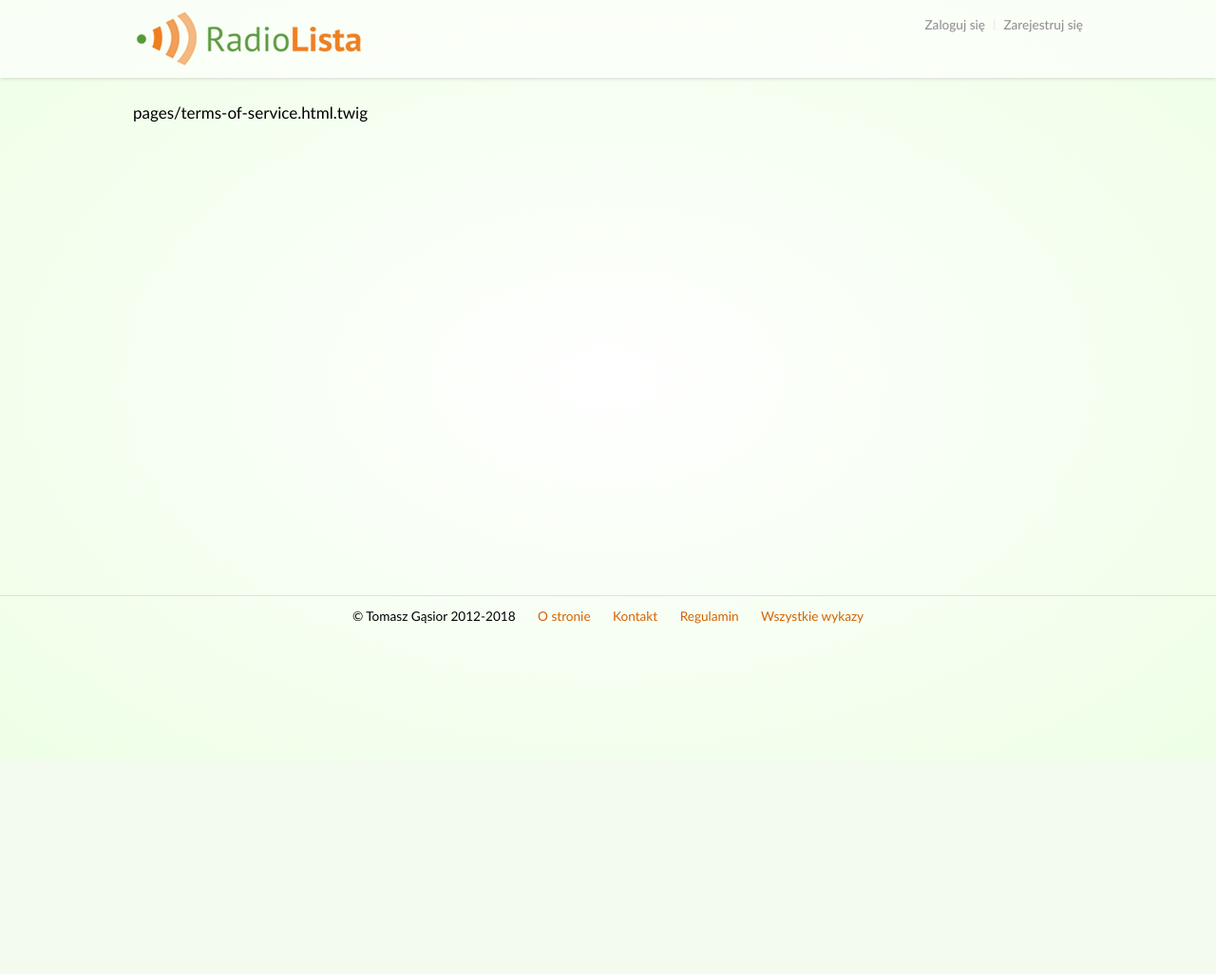
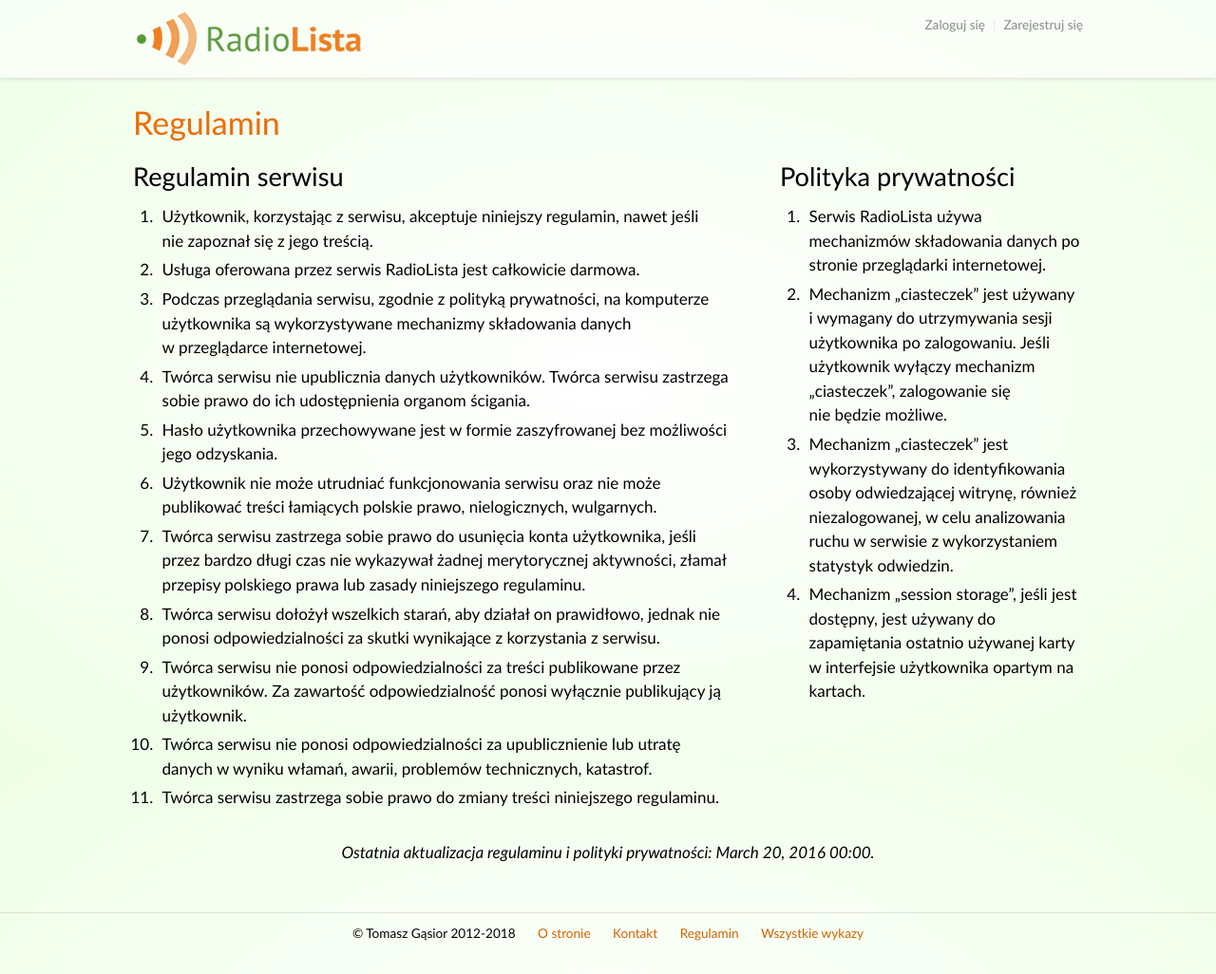
Before and after one commit to TomaszGasior/RadioLista-v3, a Symfony app: template templates/pages/terms-of-service.html.twig in a window 1280 px wide. Shown: the whole page at 95% size. Before the commit the page ends 657 px from the top, so only its background shows below. Run offline with Twig, Linux system fonts and the light colour scheme; the template is opened without the code that fills it, so the values that code supplies are empty; some libraries are stand-ins or nearby versions.

Commit message:
Port static HTML pages from RLv2.

```diff
--- a/templates/pages/terms-of-service.html.twig
+++ b/templates/pages/terms-of-service.html.twig
@@ -3,5 +3,38 @@
 {% block page_title %}Regulamin{% endblock %}
 
 {% block page_content %}
-<p>{{ _self }}</p>
+<header>
+	<h2>Regulamin</h2>
+</header>
+
+<div class="serviceTermsColumns">
+	<article>
+		<h3>Regulamin serwisu</h3>
+		<ol>
+			<li>Użytkownik, korzystając z&nbsp;serwisu, akceptuje niniejszy regulamin, nawet jeśli nie&nbsp;zapoznał się z&nbsp;jego treścią.</li>
+			<li>Usługa oferowana przez serwis RadioLista jest całkowicie darmowa.</li>
+			<li>Podczas przeglądania serwisu, zgodnie z&nbsp;polityką prywatności, na komputerze użytkownika są wykorzystywane mechanizmy składowania danych w&nbsp;przeglądarce internetowej.</li>
+			<li>Twórca serwisu nie upublicznia danych użytkowników. Twórca serwisu zastrzega sobie prawo do ich udostępnienia organom ścigania.</li>
+			<li>Hasło użytkownika przechowywane jest w&nbsp;formie zaszyfrowanej bez możliwości jego odzyskania.</li>
+			<li>Użytkownik nie może utrudniać funkcjonowania serwisu oraz nie może publikować treści łamiących polskie prawo, nielogicznych, wulgarnych.</li>
+			<li>Twórca serwisu zastrzega sobie prawo do usunięcia konta użytkownika, jeśli przez bardzo długi czas nie wykazywał żadnej merytorycznej aktywności, złamał przepisy polskiego prawa lub zasady niniejszego regulaminu.</li>
+			<li>Twórca serwisu dołożył wszelkich starań, aby działał on prawidłowo, jednak nie ponosi odpowiedzialności za skutki wynikające z&nbsp;korzystania z&nbsp;serwisu.</li>
+			<li>Twórca serwisu nie ponosi odpowiedzialności za treści publikowane przez użytkowników. Za zawartość odpowiedzialność ponosi wyłącznie publikujący ją użytkownik.</li>
+			<li>Twórca serwisu nie ponosi odpowiedzialności za upublicznienie lub utratę danych w&nbsp;wyniku włamań, awarii, problemów technicznych, katastrof.</li>
+			<li>Twórca serwisu zastrzega sobie prawo do zmiany treści niniejszego regulaminu.</li>
+		</ol>
+	</article>
+
+	<article>
+		<h3>Polityka prywatności</h3>
+		<ol>
+			<li>Serwis RadioLista używa mechanizmów składowania danych po stronie przeglądarki internetowej.</li>
+			<li>Mechanizm „ciasteczek” jest używany i&nbsp;wymagany do utrzymywania sesji użytkownika po zalogowaniu. Jeśli użytkownik wyłączy mechanizm „ciasteczek”, zalogowanie się nie&nbsp;będzie możliwe.</li>
+			<li>Mechanizm „ciasteczek” jest wykorzystywany do identyfikowania osoby odwiedzającej witrynę, również niezalogowanej, w&nbsp;celu analizowania ruchu w&nbsp;serwisie z&nbsp;wykorzystaniem statystyk odwiedzin.</li>
+			<li>Mechanizm „session storage”, jeśli jest dostępny, jest używany do zapamiętania ostatnio używanej karty w&nbsp;interfejsie użytkownika opartym na kartach.</li>
+		</ol>
+	</article>
+</div>
+
+<p>Ostatnia aktualizacja regulaminu i polityki prywatności: {{ '2016-03-20'|date }}.</p>
 {% endblock %}
```
Also changed, not shown: templates/pages/about-service.html.twig (+14 -2 lines).
